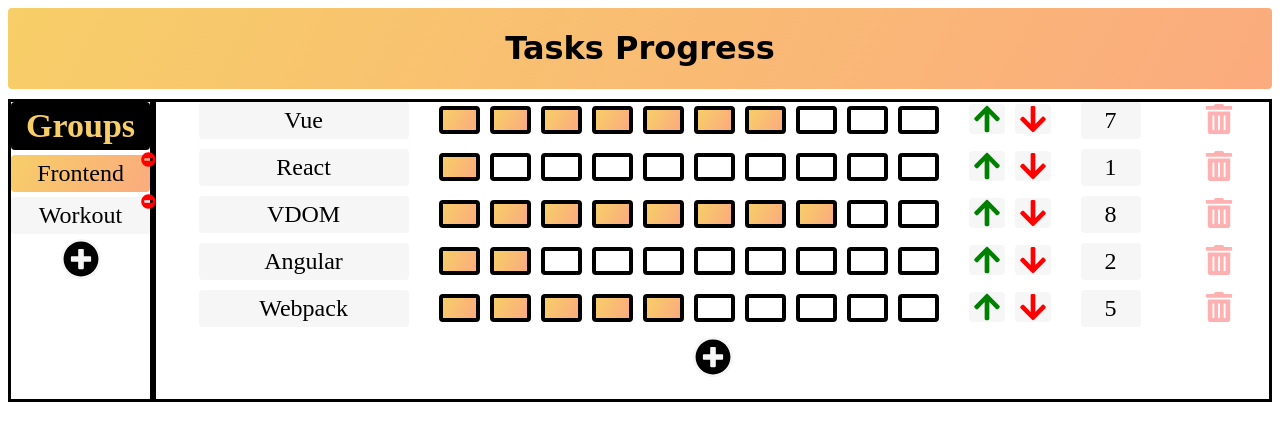
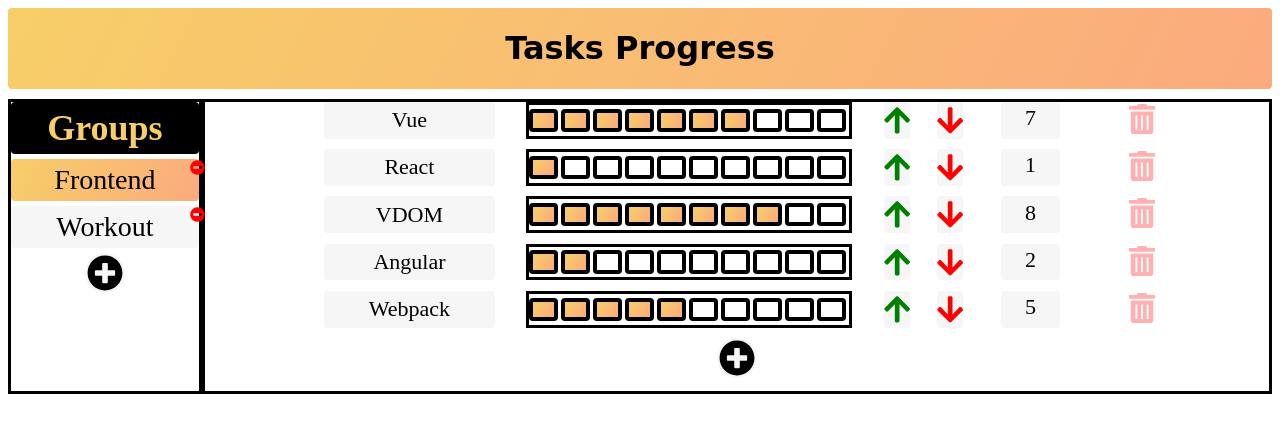
Before and after one commit to leviweiss/Task-Progress, a Vue app: page / in a window 1280 px wide. Shown: the top 440 px of the page. Built offline with nearby package versions, Linux system fonts and the light colour scheme; the HTML template or start-up script is replaced by a standard one.

Commit message:
advance in layout with percantages of lists

```diff
--- a/src/App.vue
+++ b/src/App.vue
@@ -34,12 +34,12 @@
 
       &__groups-list {
         border: solid 3px;
-        flex: 1 1 150px;
+        flex: 15%;
       }
 
       &__tasks-list {
         border: solid 3px;
-        flex: 5 1 1200px;
+        flex: 85%;
       }
     }
   }
--- a/src/components/AppGroupsList.vue
+++ b/src/components/AppGroupsList.vue
@@ -65,7 +65,7 @@
   @include flex-column;
 
   &__header {
-    font-size: 34px;
+    font-size: $large-font;
     font-weight: bold;
     text-align: center;
     padding: 5px;
@@ -73,19 +73,19 @@
     color: $mild-orange;
     margin-bottom: 5px;
     overflow-wrap: break-word;
-    border-radius: 4px;
+    border-radius: $small-border-radius;
   }
 
   &__item {
     position: relative;
-    font-size: 24px;
+    font-size: $medium-large-font;
     margin-bottom: 5px;
     text-align: center;
     padding: 5px;
     background: $light-gray;
     cursor: pointer;
     overflow-wrap: break-word;
-    border-radius: 4px;
+    border-radius: $small-border-radius;
 
     &:hover {
       font-weight: bold;
--- a/src/components/AppHeader.vue
+++ b/src/components/AppHeader.vue
@@ -13,9 +13,9 @@
 <style scoped lang="scss">
 .header-container {
   text-align: center;
-  font-size: 16px;
+  font-size: $small-medium-font;
   background: $orange-linear-gradient;
   font-family: "Comic Sans MS";
-  border-radius: 4px;
+  border-radius: $small-border-radius;
 }
 </style>
--- a/src/components/AppTasksList.vue
+++ b/src/components/AppTasksList.vue
@@ -6,19 +6,17 @@
           {{ task.name }}
         </div>
         <div class="tasks-list-container__tasks__task__bullets" @mouseleave="deactivateHovering(task.id)">
-          <div v-for="index in NUMBER_OF_BULLETS" :key="index">
-            <div class="tasks-list-container__tasks__task__bullets__square"
-            :class="{'tasks-list-container__tasks__task__bullets__square__full': squareNeedToBeFull({ taskId: task.id, index, taskValue: task.value })}"
-            @mouseover="activateHovering({ taskId: task.id, index })"
-            @click="bulletClick({ taskId: task.id, index })">
-            </div>
+          <div v-for="index in NUMBER_OF_BULLETS" :key="index" class="tasks-list-container__tasks__task__bullets__square"
+          @mouseover="activateHovering({ taskId: task.id, index })"
+          @click="bulletClick({ taskId: task.id, index })">
+            <div :class="{'tasks-list-container__tasks__task__bullets__square--full': squareNeedToBeFull({ taskId: task.id, index, taskValue: task.value })}"/>
           </div>
         </div>
         <div class="tasks-list-container__tasks__task__arrows">
           <div class="tasks-list-container__tasks__task__arrows__up" @click="increaseScore(task.id)">
             <i class="fas fa-arrow-up"></i>
           </div>
-          <div class="tasks-list-container__tasks__task__arrows__up" @click="decreaseScore(task.id)">
+          <div class="tasks-list-container__tasks__task__arrows__down" @click="decreaseScore(task.id)">
             <i class="fas fa-arrow-down"></i>
           </div>
         </div>
@@ -131,37 +129,44 @@
 <style scoped lang="scss">
 .tasks-list-container {
   @include flex-column;
+  align-items: center;
 
   &__tasks {
+    width: 100%;
+    height: 100%;
+
     &__task {
       @include flex-row;
-      margin-bottom: 10px;
+      margin-bottom: 1%;
       justify-content: center;
 
       &__name {
-        font-size: 24px;
-        margin-left: 10px;
-        margin-right: 30px;
+        font-size: $medium-font;
+        margin-left: 1%;
+        margin-right: 3%;
         text-align: center;
-        padding: 5px;
+        padding: 0.5%;
         background: $light-gray;
-        width: 200px;
-        border-radius: 4px;
+        width: 15%;
+        border-radius: $small-border-radius;
       }
 
       &__bullets {
         @include flex-row;
         align-items: center;
-        margin-right: 20px;
+        margin-right: 3%;
+        border: solid 3px;
+        flex-basis: 30%;
 
         &__square {
-          height: 20px;
-          width: 33px;
-          margin-right: 10px;
+          width: 10%;
+          height: 50%;
+          margin-right: 1%;
           border: 4px solid;
-          border-radius: 4px;
+          border-radius: $small-border-radius;
 
-          &__full {
+          &--full {
+            height: 100%;
             background: $orange-linear-gradient;
           }
         }
@@ -170,23 +175,59 @@
       &__arrows {
         @include flex-row;
         align-items: center;
-        margin-right: 30px;
+        margin-right: 1%;
+        width: 10%;
+
+        &__up {
+            margin-right: 0.5%;
+            width: 100%;
+            height: 100%;
+
+          .fa-arrow-up {
+            width: 50%;
+            height: 100%;
+            color: green;
+            background: $light-gray;
+            cursor: pointer;
+            border-radius: $small-border-radius;
+            &:hover {
+              box-shadow: 0 0 8px green;
+            }
+          }
+        }
+
+        &__down {
+            margin-right: 0.5%;
+            width: 100%;
+            height: 100%;
+
+          .fa-arrow-down {
+            width: 50%;
+            height: 100%;
+            color: red;
+            background: $light-gray;
+            cursor: pointer;
+            border-radius: $small-border-radius;
+            &:hover {
+              box-shadow: 0 0 8px red;
+            }
+          }
+        }
       }
 
       &__value {
-        font-size: 24px;
+        font-size: $medium-font;
         text-align: center;
-        padding: 5px;
+        padding: 0.3%;
         background: $light-gray;
-        width: 50px;
-        margin-right: 60px;
-        border-radius: 4px;
+        flex-basis: 5%;
+        margin-right: 6%;
+        border-radius: $small-border-radius;
       }
 
       &__trash {
         text-align: center;
         cursor: pointer;
-        height: 36px;
         opacity: 0.3;
         &:hover {
           opacity: 1;
@@ -196,54 +237,34 @@
   }
 
   &__add-task {
-    align-self: center;
-    margin-bottom: 20px;
+    margin-bottom: 1%;
+    @include flex-row;
 
     &__input {
+      border: solid 3px;
+
       &__text {
-        font-size: 24px;
-        margin-right: 20px;
+        flex: 1;
+        font-size: $medium-font;
+        margin-right: 2%;
         background-color: $light-gray;
-        border-radius: 4px;
+        border-radius: $small-border-radius;
       }
 
       &__select-value {
-        font-size: 24px;
-        margin-right: 20px;
-        border-radius: 4px;
+        flex: 1;
+        font-size: $medium-font;
+        margin-right: 2%;
+        border-radius: $small-border-radius;
         background-color: $light-gray;
       }
 
       &__check {
+        flex: 10;
         display: inline-block;
         vertical-align: bottom;
       }
     }
-  }
-}
-
-.fa-arrow-up {
-  color: green;
-  width: 36px;
-  height: 30px;
-  background: $light-gray;
-  margin-right: 10px;
-  cursor: pointer;
-  border-radius: 4px;
-  &:hover {
-    box-shadow: 0 0 8px green;
-  }
-}
-
-.fa-arrow-down {
-  color: red;
-  width: 36px;
-  height: 30px;
-  background: $light-gray;
-  cursor: pointer;
-  border-radius: 4px;
-  &:hover {
-    box-shadow: 0 0 8px red;
   }
 }
 
@@ -264,7 +285,7 @@
   width: 40px;
   height: 30px;
   background: $light-gray;
-  border-radius: 4px;
+  border-radius: $small-border-radius;
   cursor: pointer;
   &:hover {
     box-shadow: 0 0 8px $strong-orange;
--- a/src/styles/styles.scss
+++ b/src/styles/styles.scss
@@ -22,7 +22,10 @@
 $extra-large-font: 48px;
 $large-font: 36px;
 $medium-large-font: 28px;
-$medium-font: 24px;
-$small-medium-font: 18px;
-$small-font: 14px;
-$extra-small-font: 10px;
+$medium-font: 22px;
+$small-medium-font: 16px;
+$small-font: 12px;
+$extra-small-font: 8px;
+
+// radius border
+$small-border-radius: 4px;
```
